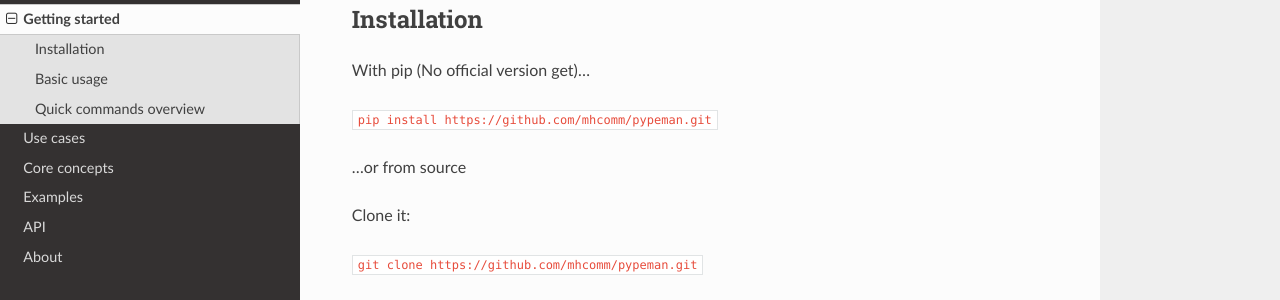
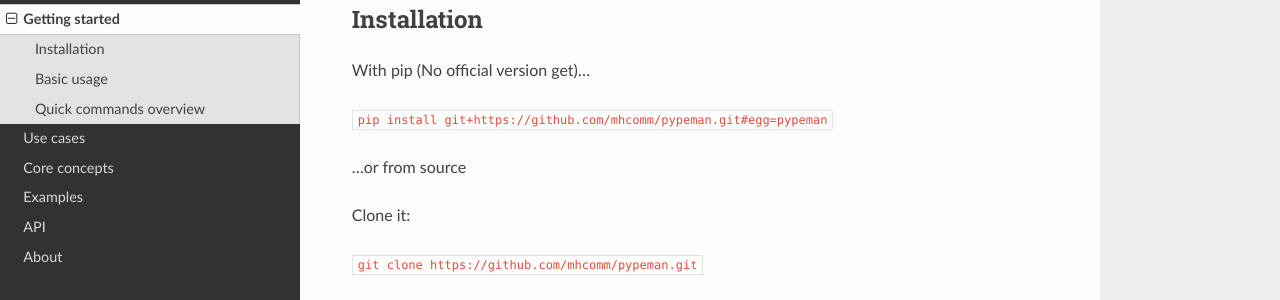
Before and after one commit to mhcomm/pypeman, a Sphinx documentation site: the page built from docs/gettingstarted.md, in a window 1280 px wide and 900 px high. Shown: the part 157-457 px from the top of the window. Built offline with Sphinx 7.4.7 and the Read the Docs theme 2.0.0, drawn with Linux system fonts in a browser that asks for light colours.

Commit message:
Fix doc link in README and pip install command

```diff
--- a/docs/gettingstarted.md
+++ b/docs/gettingstarted.md
@@ -4,7 +4,7 @@
 
 With pip (No official version get)...
 
-  `pip install https://github.com/mhcomm/pypeman.git`
+  `pip install git+https://github.com/mhcomm/pypeman.git#egg=pypeman`
 
 ...or from source
 
```
Also changed, not shown: README.md (+1 -1 lines).
